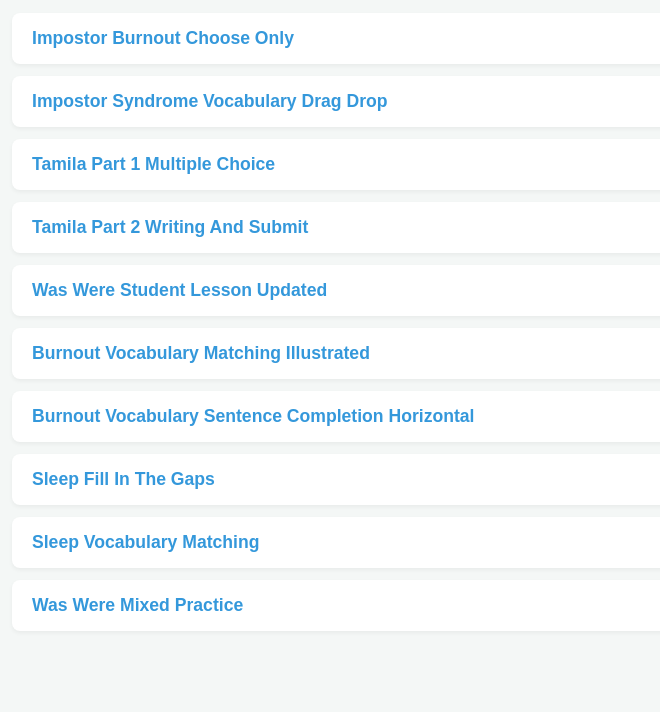
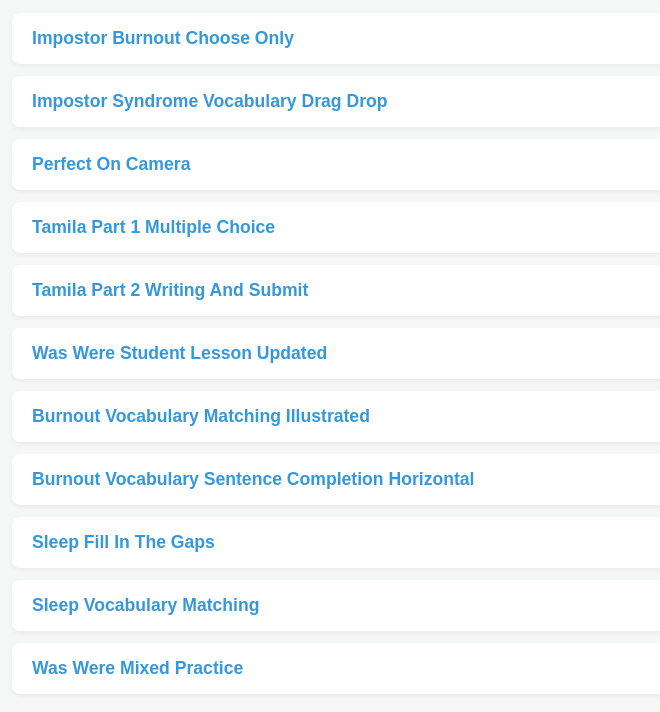
Before and after one commit to Dasha-English-Teacher/miro-exercises, a plain HTML site: page index.html in a window 1280 px wide. Shown: the part 162-874 px from the top of the page, without its empty margins (228-888 px from the left). Drawn offline with Linux system fonts and the light colour scheme.

Commit message:
Automatically update index.html

```diff
--- a/index.html
+++ b/index.html
@@ -19,6 +19,7 @@
     <ul class="lesson-list">
           <li><a href="Impostor_Burnout_Choose_Only.html" target="_blank">Impostor Burnout Choose Only</a></li>
           <li><a href="Impostor_Syndrome_Vocabulary_Drag_Drop.html" target="_blank">Impostor Syndrome Vocabulary Drag Drop</a></li>
+          <li><a href="Perfect_On_Camera.html" target="_blank">Perfect On Camera</a></li>
           <li><a href="Tamila_Part_1_Multiple_Choice.html" target="_blank">Tamila Part 1 Multiple Choice</a></li>
           <li><a href="Tamila_Part_2_Writing_and_Submit.html" target="_blank">Tamila Part 2 Writing And Submit</a></li>
           <li><a href="Was_Were_Student_Lesson_Updated.html" target="_blank">Was Were Student Lesson Updated</a></li>
```
